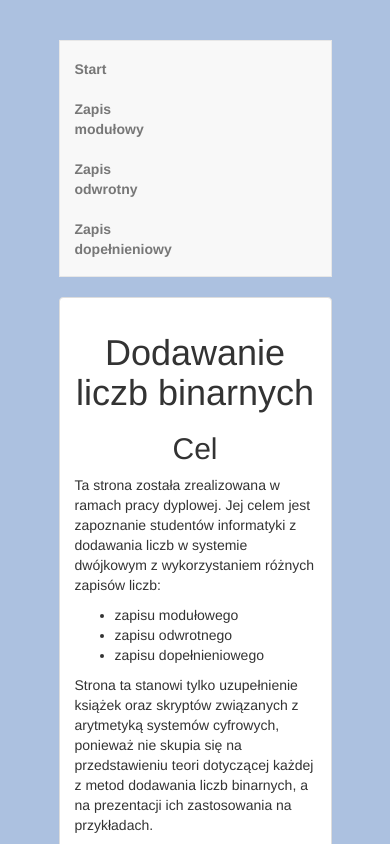
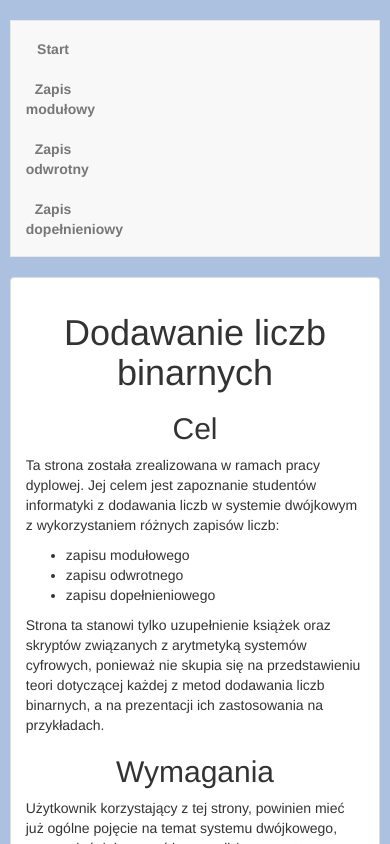
Before and after one commit to pszczolas/learn-adding, an Angular app: page / in a window 390 px wide. Shown: the top 844 px of the page. Built offline with nearby package versions, Linux system fonts and the light colour scheme.

Commit message:
change site width on mobiles and smaller screens, change site title

```diff
--- a/src/app/app.component.css
+++ b/src/app/app.component.css
@@ -3,6 +3,12 @@
     margin: 20px;
     display: inline-block;
 }
+@media only screen and (max-width: 1000px) {
+    .main {
+        width: 95%;
+        margin: auto;
+    }
+}
 #wrapper {
     background-color: #acc1e0; /* for vizualization purposes */
     text-align: center;
--- a/src/index.html
+++ b/src/index.html
@@ -2,7 +2,7 @@
 <html lang="en">
 <head>
   <meta charset="utf-8">
-  <title>AscTeacher</title>
+  <title>Add In Binary</title>
   <base href="/">
 
   <meta name="viewport" content="width=device-width, initial-scale=1">
```
Also changed, not shown: src/app/navbar/navbar.component.css (line endings or trailing spaces).
